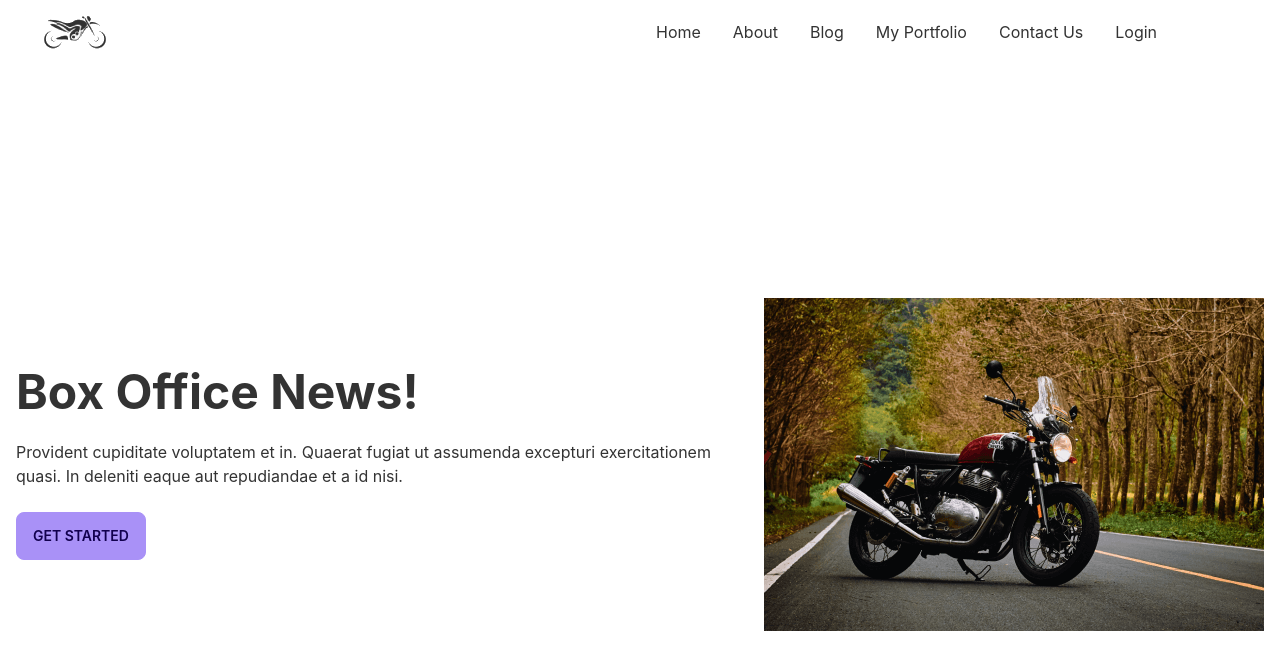
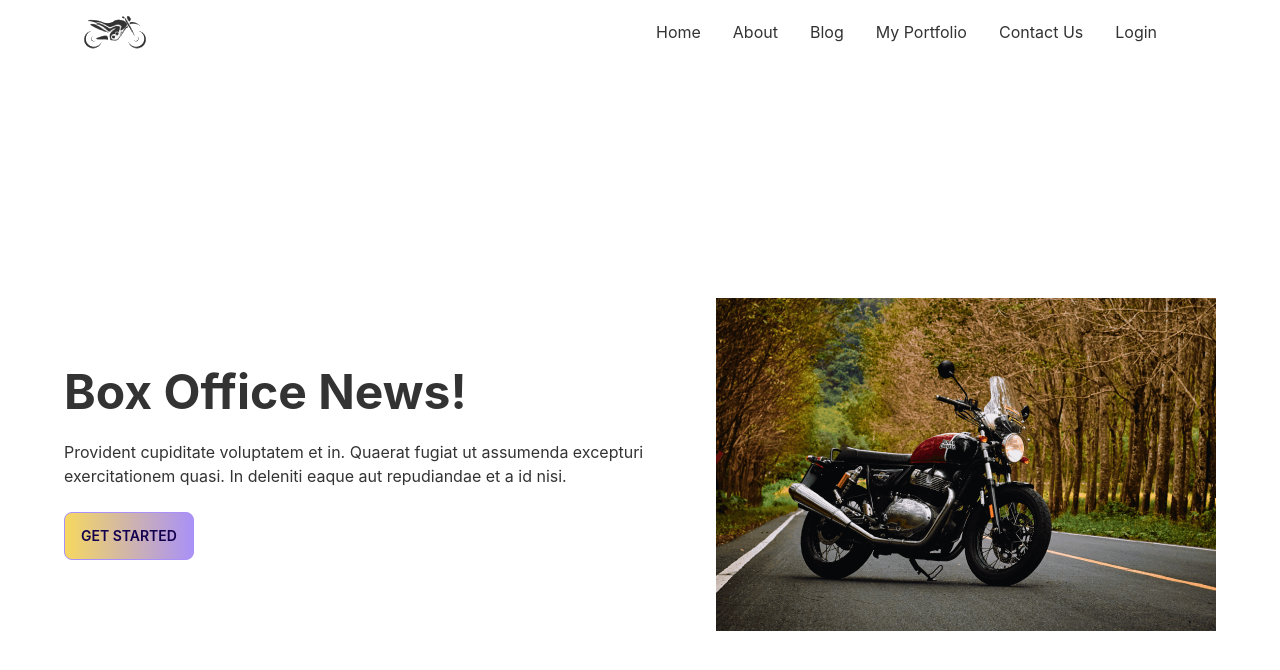
Before and after one commit to aklimaakhter/motor-bike-parts-manufacture-website, a React (Create React App) app: page / in a window 1280 px wide. Shown: the top 670 px of the page. Built offline with nearby package versions, Linux system fonts and the light colour scheme.

Commit message:
banner part added

```diff
--- a/src/Pages/Home/Banner.js
+++ b/src/Pages/Home/Banner.js
@@ -3,13 +3,13 @@ import motorbike from '../../assets/images/motorbike.png'
 
 const Banner = () => {
     return (
-        <div class="hero min-h-screen">
+        <div class="hero min-h-screen px-12">
             <div class="hero-content flex-col lg:flex-row-reverse">
                 <img src={motorbike}  alt=''/>
                 <div>
                     <h1 class="text-5xl font-bold">Box Office News!</h1>
                     <p class="py-6">Provident cupiditate voluptatem et in. Quaerat fugiat ut assumenda excepturi exercitationem quasi. In deleniti eaque aut repudiandae et a id nisi.</p>
-                    <button class="btn btn-primary">Get Started</button>
+                    <button class="btn btn-primary bg-gradient-to-r from-secondary to-primary">Get Started</button>
                 </div>
             </div>
         </div>
--- a/src/Pages/Shared/Navbar.js
+++ b/src/Pages/Shared/Navbar.js
@@ -12,7 +12,7 @@ const Navbar = () => {
         <li><Link to='/login'>Login</Link></li>
     </>
     return (
-        <div class="navbar bg-base-100">
+        <div class="navbar bg-base-100 px-12">
             <div class="navbar-start">
                 <div class="dropdown">
                     <label tabindex="0" class="btn btn-ghost lg:hidden">
```
